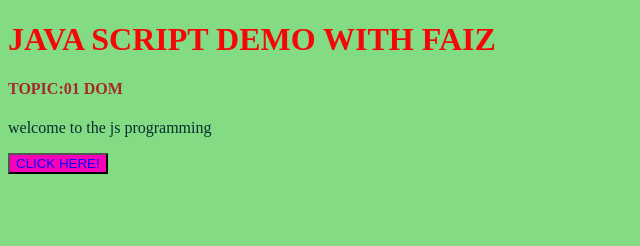
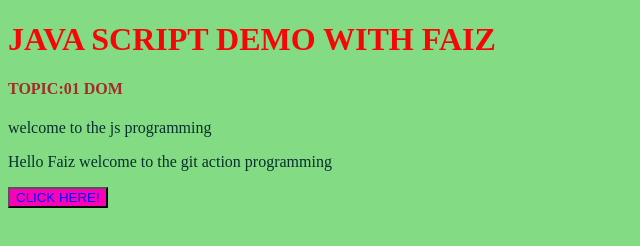
Before and after one commit to javafaiz/github-crash-course, a plain HTML site: page index.html in a window 1280 px wide. Shown: the whole page, without its empty margins (0-640 px from the left). Drawn offline with Linux system fonts and the light colour scheme.

Commit message:
new feature restructured branch

```diff
--- a/index.html
+++ b/index.html
@@ -10,6 +10,7 @@
     <h1>JAVA SCRIPT DEMO WITH FAIZ</h1>
     <h4>TOPIC:01 DOM</h4>
     <p>welcome to the js programming</p>
+    <p>Hello Faiz welcome to the git action programming</p>
     <button>CLICK HERE!</button>
     <script src="script.js"></script>
   </body>
```
Also changed, not shown: 1 other file.
